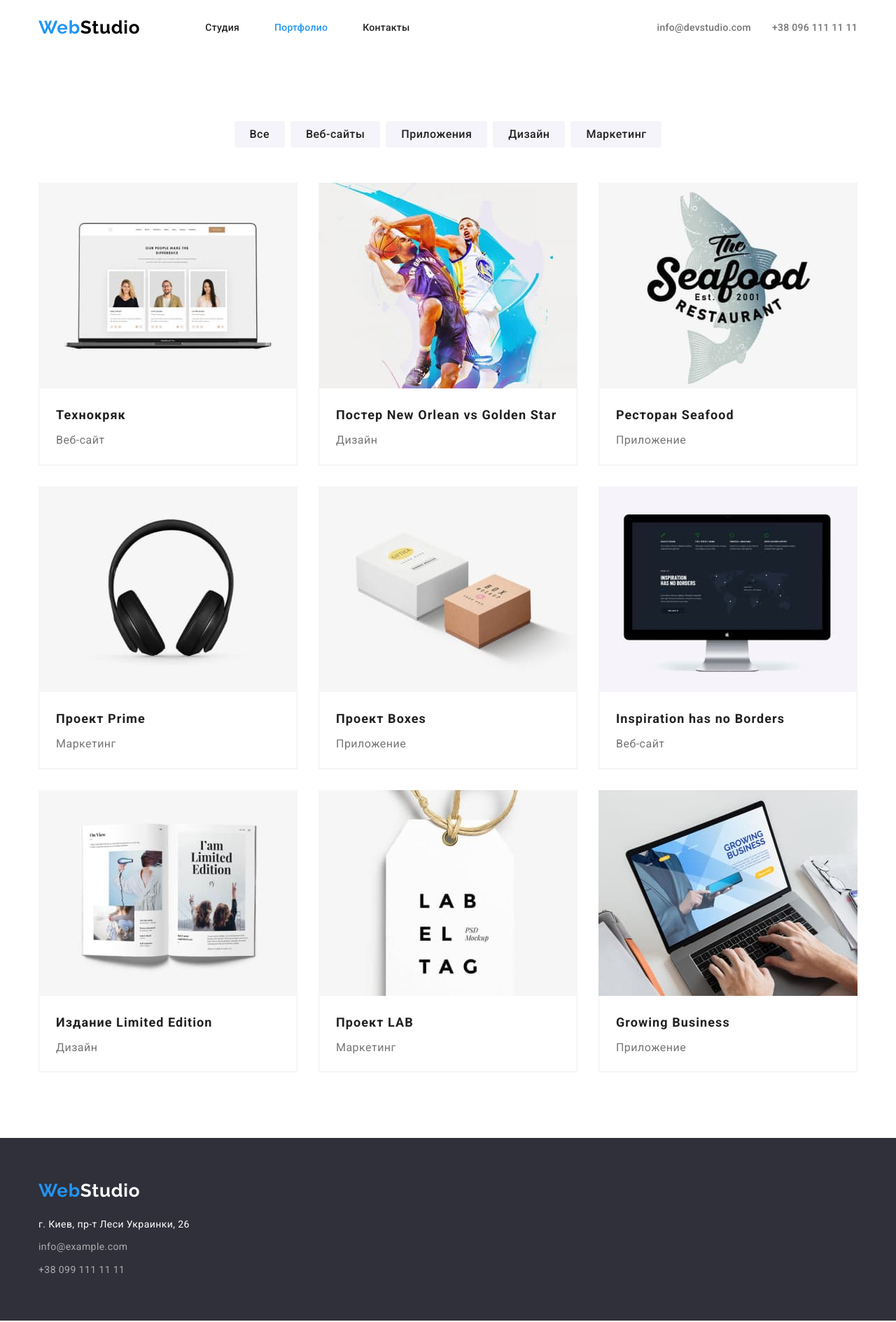
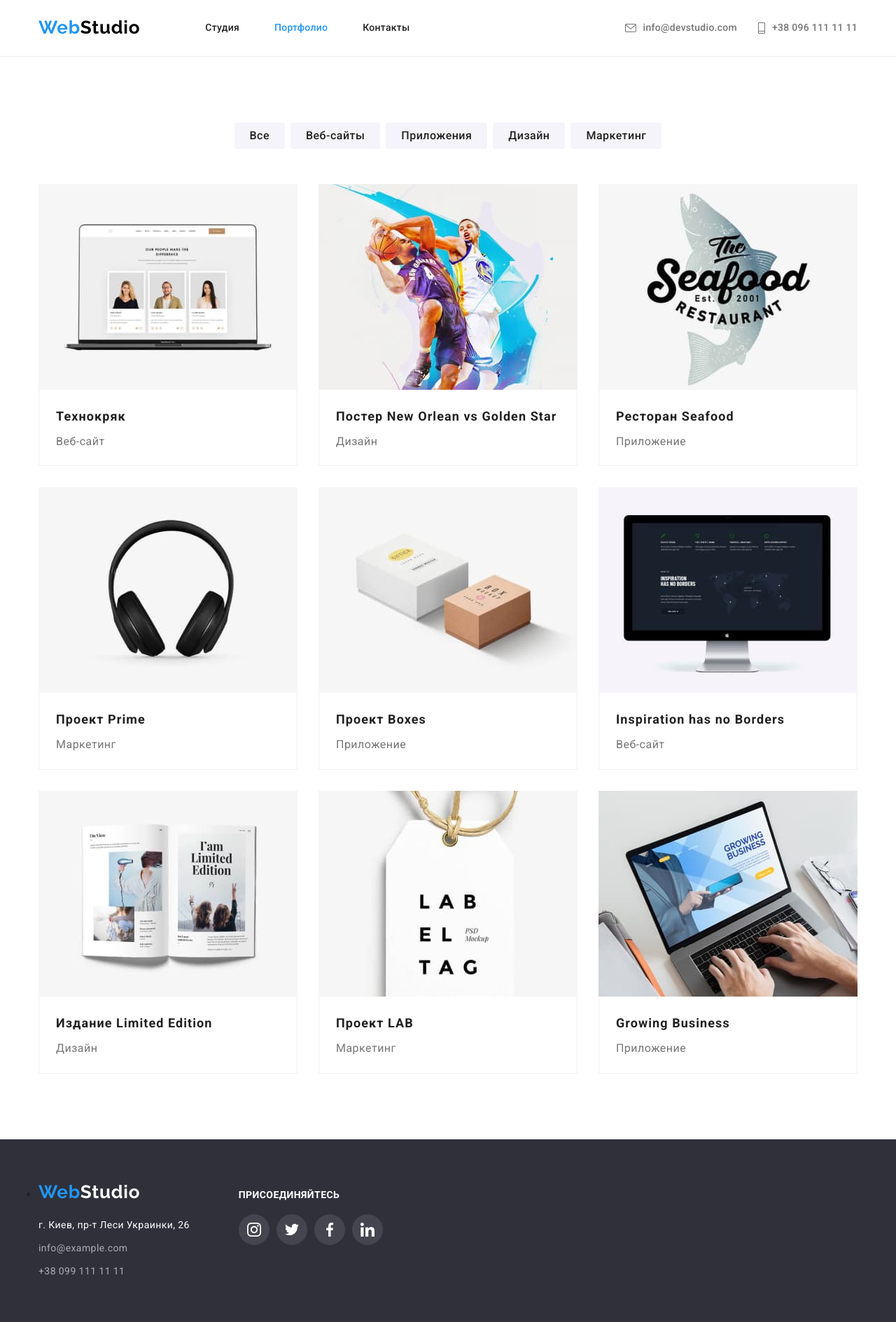
Before and after one commit to dasharosh/goit-markup-hw-04, a plain HTML site: page portfolio.html in a window 1280 px wide. Shown: the whole page at 70% size. Drawn offline with nearby package versions, Linux system fonts and the light colour scheme.

Commit message:
Decorate portfolio.html

```diff
--- a/css/styles.css
+++ b/css/styles.css
@@ -158,6 +158,10 @@ img {
   color: var(--accent-color);
 }
 
+.border {
+  border-bottom: 1px solid #ececec;
+}
+
 /*Hero*/
 
 .hero {
@@ -171,8 +175,9 @@ img {
   background-repeat: no-repeat;
   background-position: center;
   background-size: cover;
+
+  max-width: 1600px;
   padding: 200px 0;
-  max-width: 1600px;
   margin: 0 auto;
 }
 
@@ -559,6 +564,8 @@ img {
 .filter-btn:focus {
   color: var(--primary-white-color);
   background: var(--accent-color);
+  box-shadow: 0px 3px 1px rgba(0, 0, 0, 0.1), 0px 1px 2px rgba(0, 0, 0, 0.08),
+    0px 2px 2px rgba(0, 0, 0, 0.12);
   cursor: pointer;
 }
 
@@ -581,6 +588,12 @@ img {
 .portfolio-link {
   text-decoration: none;
   font-style: normal;
+}
+
+.portfolio-link:hover,
+.portfolio-link:focus {
+  box-shadow: 0px 1px 1px rgba(0, 0, 0, 0.12), 0px 4px 4px rgba(0, 0, 0, 0.06),
+    1px 4px 6px rgba(0, 0, 0, 0.16);
 }
 
 .portfolio-descr {
--- a/portfolio.html
+++ b/portfolio.html
@@ -36,10 +36,20 @@
         </nav>
         <ul class="header-contacts">
           <li class="contacts-item">
-            <a class="header-tel link" href="mailto:info@devstudio.com">info@devstudio.com</a>
+            <a class="header-mail link" href="mailto:info@devstudio.com">
+              <svg class="header-icon" width="16" height="12">
+                <use href="./images/icons.svg#icon-envelope"></use>
+              </svg>
+              info@devstudio.com
+            </a>
           </li>
           <li class="contacts-item">
-            <a class="header-tel link" href="tel:+380961111111">+38 096 111 11 11</a>
+            <a class="header-tel link" href="tel:+380961111111">
+              <svg class="header-icon" width="10" height="16">
+                <use href="./images/icons.svg#icon-phone"></use>
+              </svg>
+              +38 096 111 11 11
+            </a>
           </li>
         </ul>
       </div>
@@ -200,11 +210,13 @@
 
     <footer class="footer">
       <div class="container">
+        <ul class="footer-blocks">
+          <li class="footer-contacts">
             <h2 class="visually-hidden">Контакты</h2>
             <address id="contacts">
               <a class="footer-logo link" href="/" lang="en">
-            <span class="logo-accent">Web</span>Studio</a
-          >
+                <span class="logo-accent">Web</span>Studio
+              </a>
               <ul class="contacts-list list">
                 <li class="footer-contacts-item">
                   <a
@@ -222,6 +234,41 @@
                 </li>
               </ul>
             </address>
+          </li>
+          <li class="footer-soc">
+            <h3 class="sub-title">Присоединяйтесь</h3>
+            <ul class="footer-soc-list list">
+              <li class="footer-soc-item">
+                <a href="" class="footer-soc-link link">
+                  <svg class="footer-soc-icon" width="20" height="20">
+                    <use href="./images/icons.svg#icon-instagram"></use>
+                  </svg>
+                </a>
+              </li>
+              <li class="footer-soc-item">
+                <a href="" class="footer-soc-link link">
+                  <svg class="footer-soc-icon" width="20" height="20">
+                    <use href="./images/icons.svg#icon-twitter"></use>
+                  </svg>
+                </a>
+              </li>
+              <li class="footer-soc-item">
+                <a href="" class="footer-soc-link link">
+                  <svg class="footer-soc-icon" width="20" height="20">
+                    <use href="./images/icons.svg#icon-facebook"></use>
+                  </svg>
+                </a>
+              </li>
+              <li class="footer-soc-item">
+                <a href="" class="footer-soc-link link">
+                  <svg class="footer-soc-icon" width="20" height="20">
+                    <use href="./images/icons.svg#icon-linkedin"></use>
+                  </svg>
+                </a>
+              </li>
+            </ul>
+          </li>
+        </ul>
       </div>
     </footer>
   </body>
```
Lines whose indentation alone changed are shown as unchanged.
